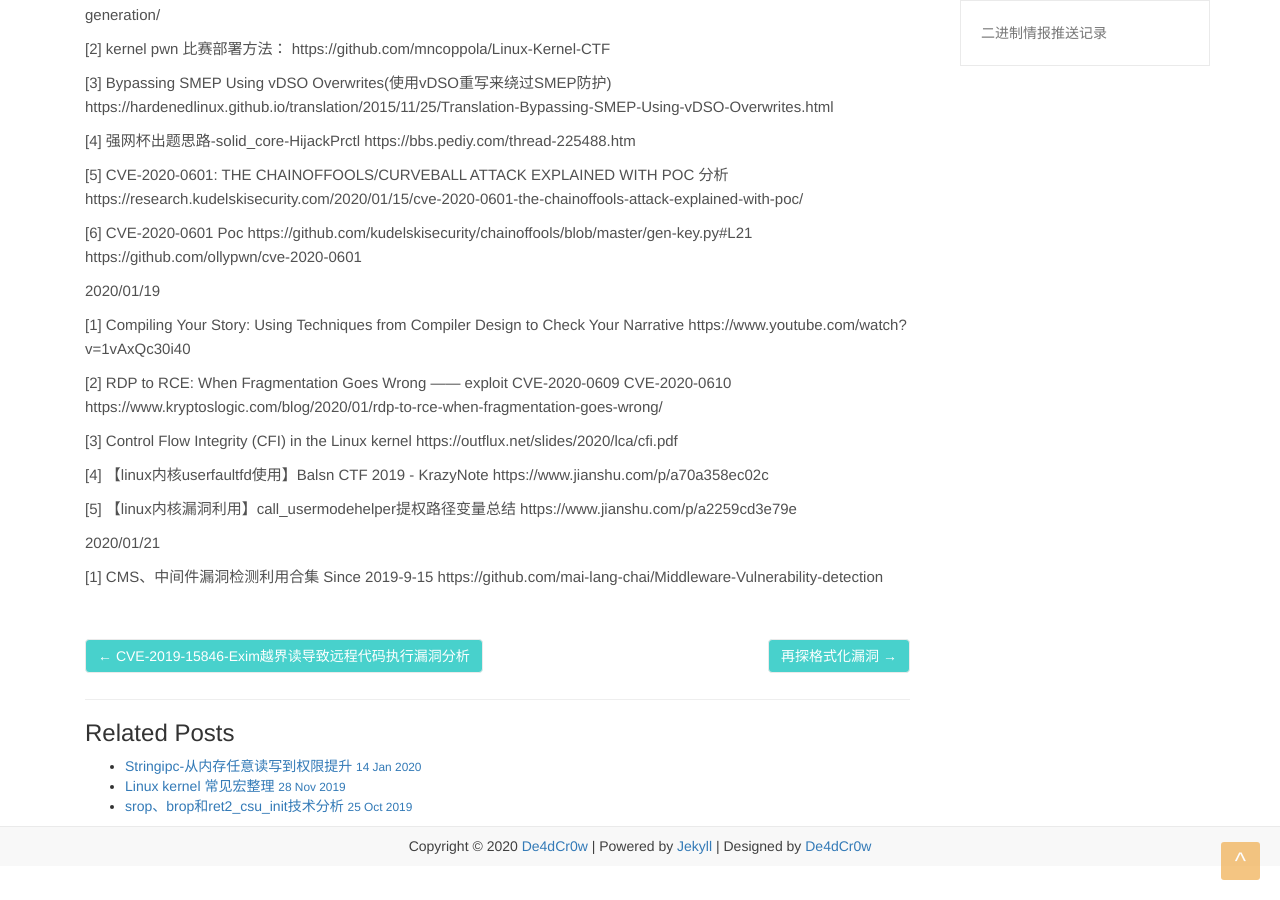
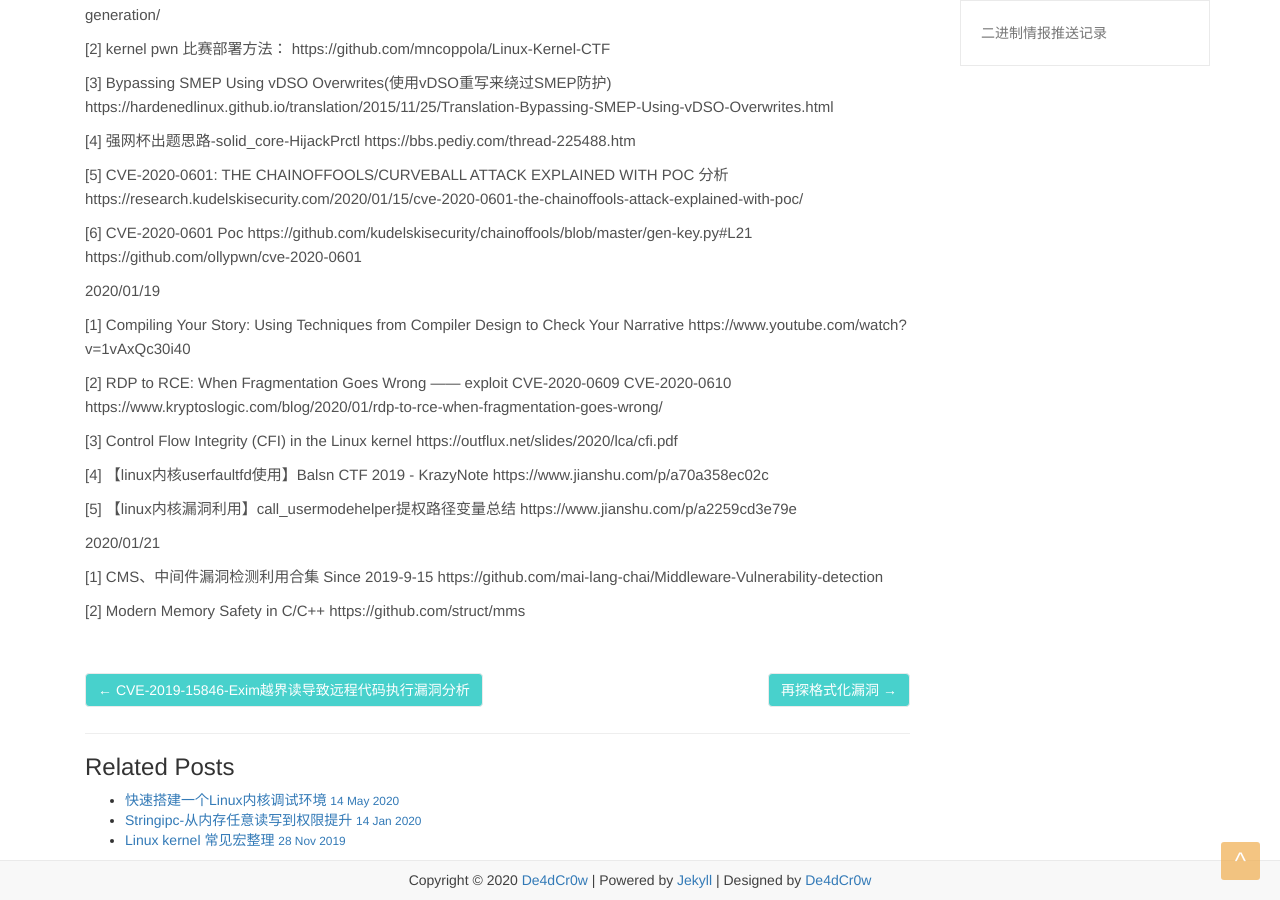
Before and after one commit to De4dCr0w/De4dCr0w.github.io, a Jekyll site: the page built from _posts/2019-10-22-二进制情报推送.md, in a window 1280 px wide and 900 px high, scrolled down 12796 px. Built offline with Jekyll 4.4.1, drawn with Linux system fonts in a browser that asks for light colours; part of the change alters nothing that is shown.

Commit message:
linux debug

````diff
--- a/_posts/2019-10-22-二进制情报推送.md
+++ b/_posts/2019-10-22-二进制情报推送.md
@@ -890,3 +890,6 @@ https://www.jianshu.com/p/a2259cd3e79e
 
 [1] CMS、中间件漏洞检测利用合集 Since 2019-9-15
 https://github.com/mai-lang-chai/Middleware-Vulnerability-detection
+
+[2] Modern Memory Safety in C/C++
+https://github.com/struct/mms
--- /dev/null
+++ b/_posts/2020-05-14-快速搭建一个Linux内核调试环境.md
@@ -0,0 +1,177 @@
+---
+
+layout: post
+
+title: '快速搭建一个Linux内核调试环境'
+
+date: '2020-05-14'
+
+header-img: "img/home-bg.jpg"
+
+tags:
+     - kernel debug
+author: 'De4dCr0w'
+
+---
+
+<!-- more -->
+
+### 内核源码下载
+
+内核源码下载渠道：
+1. git clone 内核，在git checkout某一个分支：git clone https://github.com/torvalds/linux.git 适用于git commit补丁前的漏洞调试
+2. https://cdn.kernel.org/pub/linux/kernel/v4.x/ 适用于4.x.x版本的内核，下不到更小的发行版
+3. sudo apt-get source linux-image-$(uname -r) 下载当前内核版本或更小的发行版，缺点：版本不全
+
+一般选择方式1，找到漏洞引入的commit，切换过去。或者切到漏洞补丁的commit，然后将补丁手动注释。
+也下载http://security.ubuntu.com/ubuntu/pool/main/l/linux/ 中的linux-image-*-*amd64.deb包，解压里面有bzImage，如果能找到对应的vmlinux带符号镜像，那就可以直接调了，不然要想看打断点调试，就得编译内核来获取镜像。
+
+### 编译内核
+
+```
+make defconfig
+make menuconfig
+make -j8
+```
+
+1. 先make defconfig，获取默认的config，这样的config配置少，可以极大提高编译速度，一般几分钟就好了。
+2. 要进行打断点调试，需要关闭系统的随机化和开启调试信息：
+
+```
+Processor type and features  --->
+    [ ] Build a relocatable kernel                                                                                   [ ]  Randomize the address of the kernel image (KASLR) (NEW)
+
+
+Kernel hacking  --->
+    Compile-time checks and compiler options  --->
+        [*] Compile the kernel with debug info
+        [ ]   Reduce debugging information
+        [ ]   Produce split debuginfo in .dwo files
+        [*]   Generate dwarf4 debuginfo                                                                         [*]   Provide GDB scripts for kernel debugging
+```
+3. 进行编译，根据cpu数进行多线程编译，提高速度
+
+如果要用到userfaultfd、ebpf的系统调用，需要在编译选项中开启：
+
+```
+ General setup  --->
+    [*] Enable bpf() system call                                                                                [*] Enable userfaultfd() system call
+```
+
+### 下载文件系统镜像
+
+（1）如果漏洞不涉及很多模块，较为简单的就是下载一个ctf kernel pwn的镜像文件，对镜像文件rootfs.img 进行解包修改：
+
+```
+mkdir core
+mv rootfs.img ./core/rootfs.cpio.gz
+cd core
+gunzip rootfs.cpio.gz
+cpio -idmv < rootfs.cpio
+rm -rf rootfs.cpio
+```
+将漏洞exp放入，再重新打包：
+
+```
+find . | cpio -o --format=newc > ../rootfs.img
+```
+
+(2) 涉及较为复杂的模块，如网络，驱动，或者应用层组件，可以获取下面的镜像：
+
+```
+sudo apt-get install debootstrap
+wget https://raw.githubusercontent.com/google/syzkaller/master/tools/create-image.sh -O create-image.sh
+chmod +x create-image.sh
+./create-image.sh
+```
+配置网络上网，下载Exp到系统中：
+
+```
+将/etc/network/interfaces中设置成dhcp,将eth0 改成ip addr 显示的网卡:
+auto eth0
+iface eth0 inet dhcp
+重启网络服务:/etc/init.d/networking restart
+
+```
+此时qemu可以访问外网，host还不能和qemu通信，所以配置下guest与 host 通信。
+
+####配置 guest与 host 通信
+
+使用tap方式上网：
+
+host主机上的配置：
+```
+sudo apt-get install uml-utilities
+sudo apt-get install bridge-utils
+
+sudo ifconfig ens33 down
+sudo brctl addbr br0
+sudo brctl addif br0 ens33
+sudo brctl stp br0 off
+sudo brctl setfd br0 1
+sudo brctl sethello br0 1
+sudo ifconfig br0 0.0.0.0 promisc up
+sudo ifconfig ens33 0.0.0.0 promisc up
+sudo dhclient br0
+sudo brctl show br0
+sudo brctl showstp br0
+
+sudo ip tuntap add mode tap user $(whoami)
+sudo tunctl -t tap0 -u root
+sudo brctl addif br0 tap0
+sudo ifconfig tap0 0.0.0.0
+sudo brctl showstp br0
+
+删除tap0
+sudo tunctl -d tap0
+```
+
+qemu虚拟机上的配置：
+```
+设置ssh登陆：
+sudo vim /etc/pam.d/sshd
+注释下面两处，运行root和普通用户ssh登陆：
+
+# Disallow non-root logins when /etc/nologin exists.
+#account    required     pam_nologin.so
+
+
+# Uncomment and edit /etc/security/access.conf if you need to set complex
+# access limits that are hard to express in sshd_config.
+# account  required     pam_access.so
+
+sudo /etc/init.d/ssh start  #启动ssh
+```
+
+### 启动qemu进行漏洞调试
+
+qemu 启动脚本：
+```
+sudo qemu-system-x86_64 \
+    -m 2G \
+    -smp 2 \
+    -kernel ./bzImage \
+    -append "console=ttyS0 root=/dev/sda earlyprintk=serial"\
+    -drive file=./stretch.img,format=raw \
+    -net nic \
+    -net tap,ifname=tap0,script=no,downscript=no \
+    -enable-kvm \
+    -nographic \
+    -pidfile vm.pid \
+    2>&1 | tee vm.log
+```
+
+由于设置为tap方式，host和qemu在同一个网段里，同时其他host虚拟机也可以进行ssh连接qemu
+
+默认登陆的是root用户，添加sudo 用户：
+
+```
+adduser pwn
+usermod -aG sudo pwn
+```
+
+### 参考链接
+
+https://blog.csdn.net/scarecrow_byr/article/details/17741133
+
+https://github.com/google/syzkaller/blob/master/docs/linux/setup_ubuntu-host_qemu-vm_x86-64-kernel.md
````
